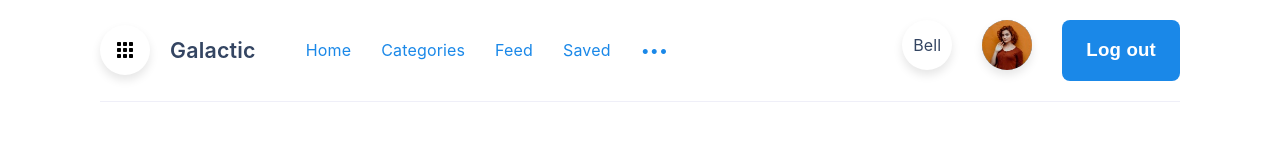
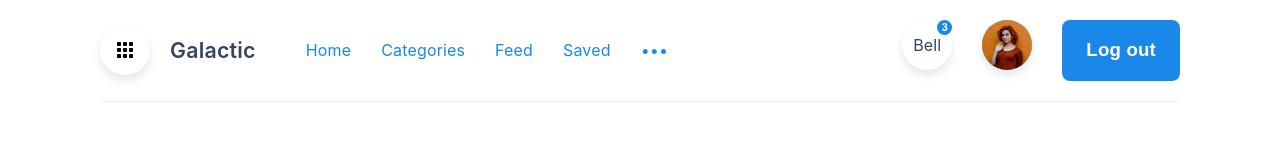
Before and after one commit to michaeljfuller/galaxy-test, a React (Create React App) app: page /login in a window 1280 px wide. Both pictures are taken after a click on the input "Log In". Shown: the top 149 px of the page. Built offline with nearby package versions, Linux system fonts and the light colour scheme.

Commit message:
Add Badge to NavBar

```diff
--- a/src/components/navigation/NavBar.tsx
+++ b/src/components/navigation/NavBar.tsx
@@ -5,6 +5,7 @@ import {classNames} from "../../utils/component-utils";
 import InnerGridIcon from "../icons/InnerGridIcon";
 import useAuth from "../../hooks/useAuth";
 import {errorMessage} from "../../utils/error-utils";
+import Badge from "../ui/Badge";
 
 export interface NavBarProps extends RouteComponentProps {
     className?: string;
@@ -51,7 +52,9 @@ export function RawNavBar(props: NavBarProps) {
         </div>
 
         <div className={css.actions}>
-            <div className={css.notifications}>Bell</div>
+            <Badge value={3}>
+                <div className={css.notifications}>Bell</div>
+            </Badge>
             <img className={css.avatar} src={user?.avatar} alt="avatar" />
             <button onClick={handleLogOut} disabled={disabled}>Log out</button>
         </div>
--- /dev/null
+++ b/src/components/ui/Badge.tsx
@@ -0,0 +1,20 @@
+import React, {CSSProperties} from "react";
+import css from "./Badge/Badge.module.scss";
+import {classNames} from "../../utils/component-utils";
+
+export interface BadgeProps {
+    value: string|number;
+    className?: string;
+    style?: CSSProperties;
+}
+
+export function Badge(props: React.PropsWithChildren<BadgeProps>) {
+    return <div
+        className={classNames(css.root, props.className)}
+        style={props.style}
+    >
+        {props.children}
+        <div className={css.badge}>{props.value}</div>
+    </div>
+}
+export default Badge;
--- /dev/null
+++ b/src/components/ui/Badge/Badge.module.scss
@@ -0,0 +1,26 @@
+@use "/styles/color";
+@use "/styles/typography";
+
+.root {
+  position: relative;
+  .badge {
+    @include typography.text;
+
+    background-color: color.$primary;
+    color: color.$primary-contrast;
+
+    font-size: 10px; /* TODO Check figma */
+    font-weight: bold;
+    text-align: center;
+    user-select: none;
+
+    position: absolute;
+    top: 0;
+    right: 0;
+
+    $size: 15px; /* TODO Check figma */
+    border-radius: $size/2;
+    min-width: $size;
+    line-height: $size;
+  }
+}
```
